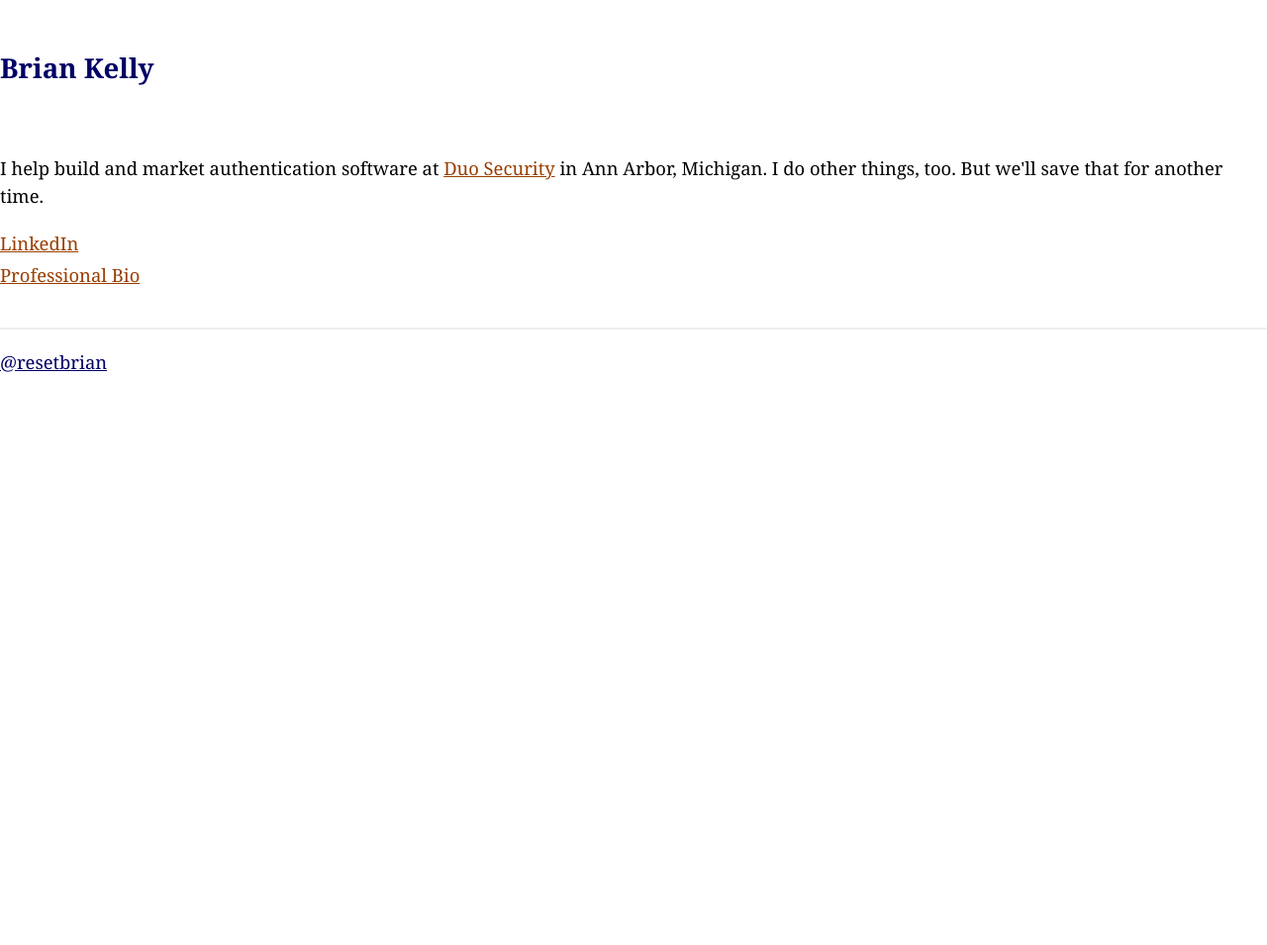
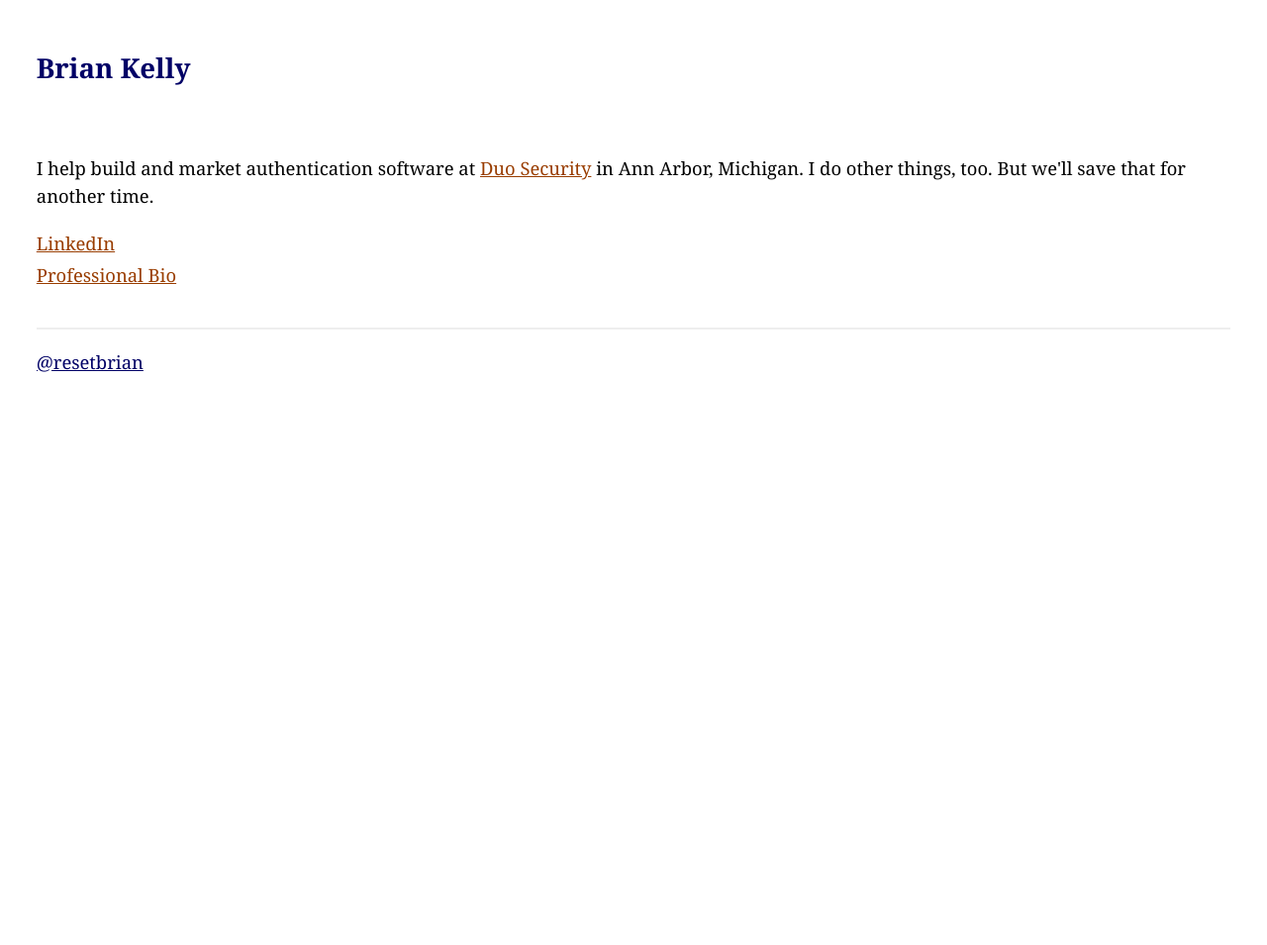
Before and after one commit to briankelly/briankelly.github.io, a Jekyll site: the page built from index.html, in a window 1280 px wide. Shown: the whole page at 99% size. Built offline with Jekyll 4.4.1, drawn with Linux system fonts in a browser that asks for light colours; Markdown is read by kramdown in place of the engine named in the settings.

Commit message:
margin cleanup

```diff
--- a/css/main.css
+++ b/css/main.css
@@ -58,7 +58,7 @@ ul.posts span {
 .site {
   font-size: 115%;
   text-align: left;
-  margin: 3em auto 2em;
+  margin: 3em 2em 2em;
   line-height: 1.5em;
 }
 
```
